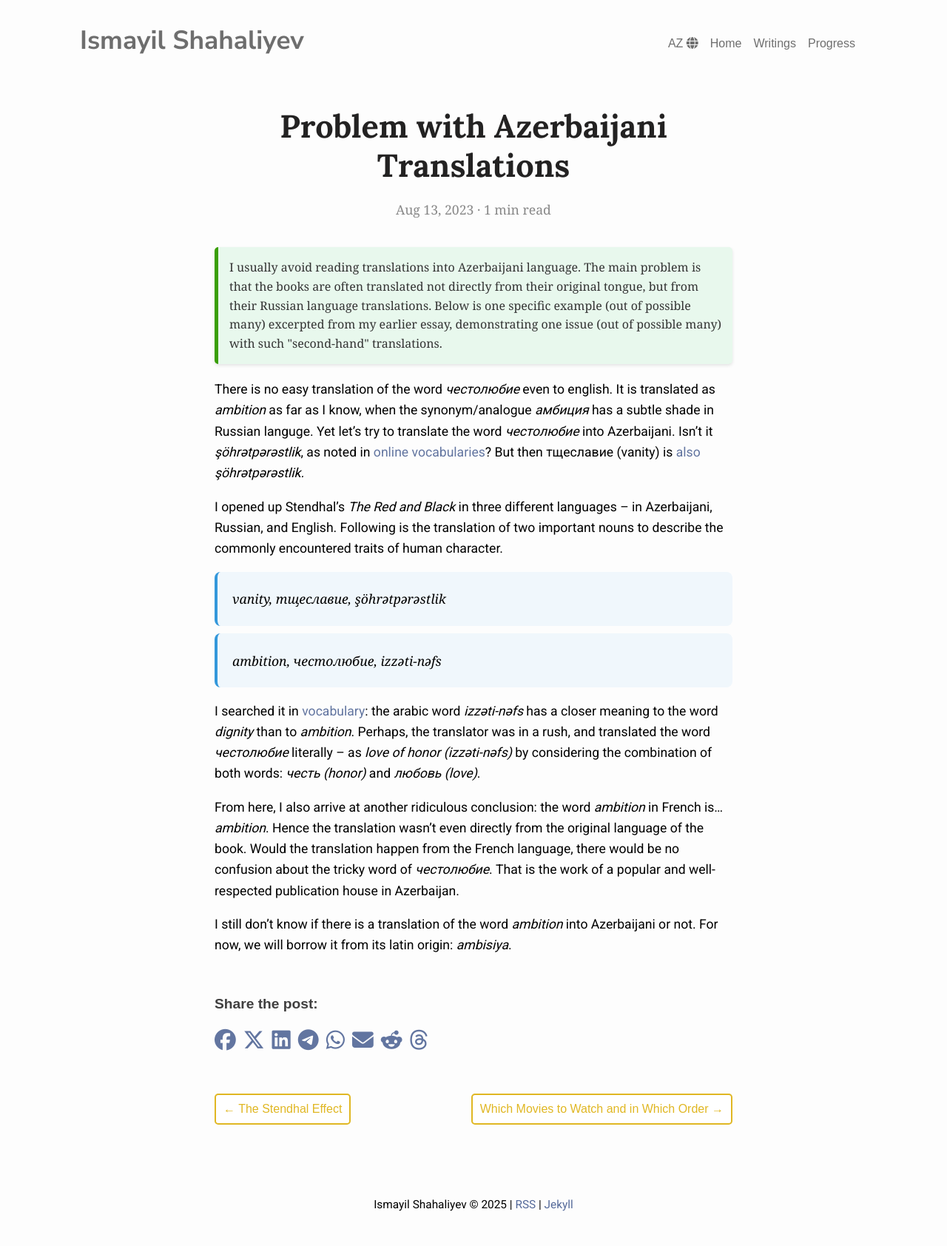
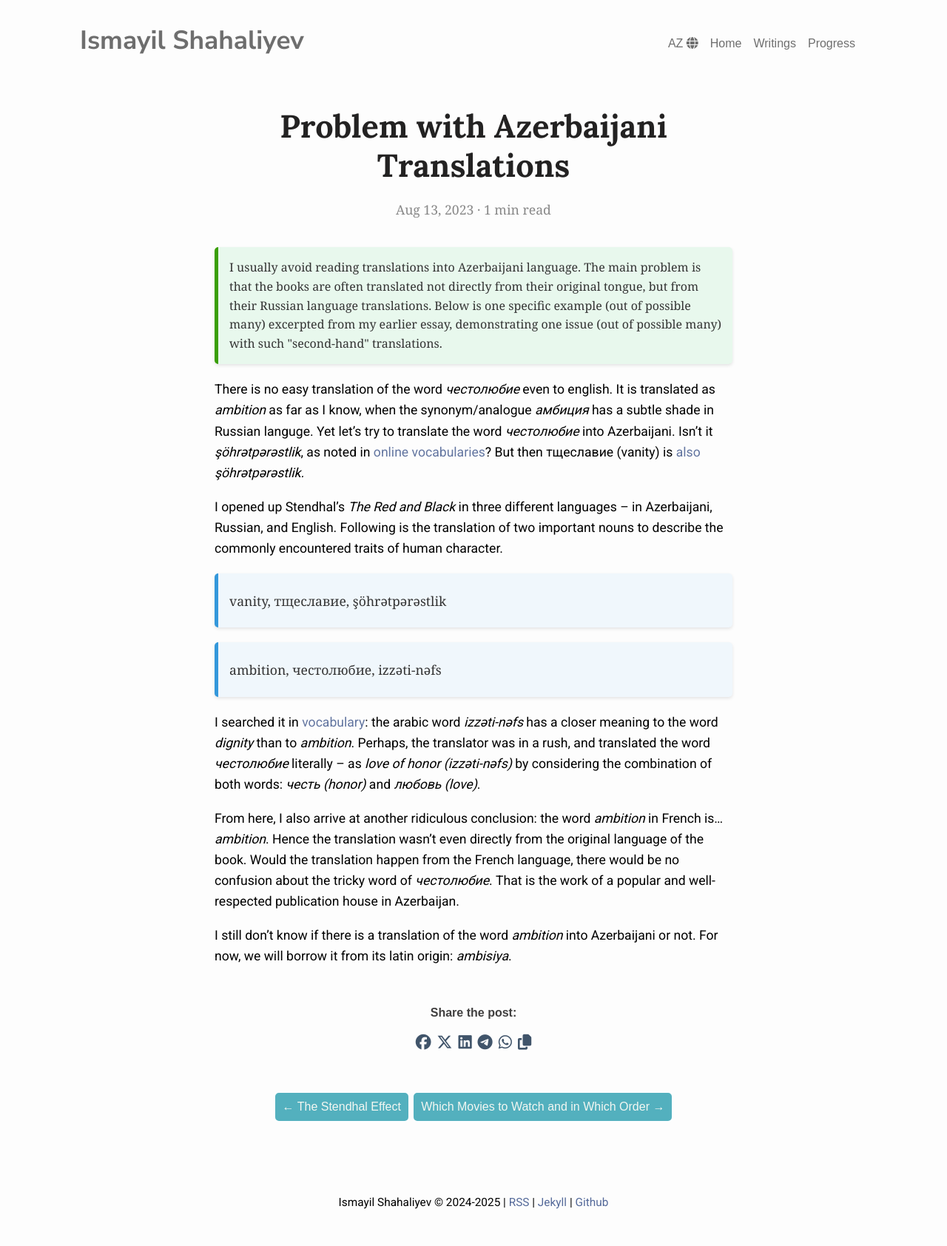
Before and after one commit to shahaliyev/shahaliyev.github.io, a Jekyll site: the page built from _posts/2023-08-13-translation.md, in a window 1280 px wide. Shown: the whole page at 74% size. Built offline with Jekyll 4.4.1, drawn with Linux system fonts in a browser that asks for light colours; nearby versions of some CDN libraries; comment, search, counter and statistics services are not loaded.

Commit message:
minor fixes

```diff
--- a/_includes/postnav.html
+++ b/_includes/postnav.html
@@ -15,24 +15,26 @@
 
 .post-navigation {
   display: flex;
-  justify-content: space-between;
-  gap: 1em;
+  justify-content: center;
+  gap: 0.2em;
   margin-top: 50px;
   margin-bottom: 50px;
 }
 .previous-post button,
 .next-post button {
-  border: 2px solid  #e0b723;
-  border-radius: 5px;
-  color: #e0b723;
+  border: 2px solid rgb(251, 254, 255);
+  border-radius: 7px;
+  color: #f3f7f2;
   padding: 10px;
   font-size: 1em;
   cursor: pointer;
   transition: background-color 0.3s ease;
-  background-color: white;
+  background-color: rgb(83, 176, 190);
 }
 .previous-post button:hover,
 .next-post button:hover {
-  background-color: #f6f4f1;
+  background-color: rgb(61, 146, 159);
+  color:white;
+  /* border-color:  #56595a;  */
 }
   </style>
--- a/_includes/smshare.html
+++ b/_includes/smshare.html
@@ -1,18 +1,17 @@
 <div id="share-bar">
-
     <h4 class="share-heading">
         {% if page.lang == "en" %}
             Share the post:
         {% elsif page.lang == "az" %}
             Mətni paylaşın:
-        {% endif %}</h4>
-
+        {% endif %}
+    </h4>
 
     <div class="share-buttons">
         <a class="horizontal-share-buttons" href="https://www.facebook.com/sharer/sharer.php?u={{ page.url | absolute_url }}" target="_blank" title="Share on Facebook">
             <i class="fab fa-facebook"></i>
         </a>
-        <a class="horizontal-share-buttons" href="https://twitter.com/intent/tweet?url={{ page.url | absolute_url }}&text={{ page.title | url_encode }}" target="_blank" title="Share on Twitter">
+        <a class="horizontal-share-buttons" href="https://twitter.com/intent/tweet?url={{ page.url | absolute_url }}&text={{ page.title | url_encode }}" target="_blank" title="Share on X">
             <i class="fab fa-x-twitter"></i>
         </a>
         <a class="horizontal-share-buttons" href="https://www.linkedin.com/shareArticle?mini=true&url={{ page.url | absolute_url }}&title={{ page.title | url_encode }}" target="_blank" title="Share on LinkedIn">
@@ -24,34 +23,59 @@
         <a class="horizontal-share-buttons" href="https://api.whatsapp.com/send?text={{ page.title | url_encode }}%20{{ page.url | absolute_url }}" target="_blank" title="Share on WhatsApp">
             <i class="fab fa-whatsapp"></i>
         </a>
-        <a class="horizontal-share-buttons" href="mailto:?subject={{ page.title | url_encode }}&body=Check out this link: {{ page.url | absolute_url }}" target="_blank" title="Share via Email">
-            <i class="fas fa-envelope"></i>
+
+        <a class="horizontal-share-buttons" href="javascript:void(0);" onclick="copyLink()" title="Copy Link">
+            <i class="fas fa-copy"></i>
         </a>
-        <a class="horizontal-share-buttons" href="https://www.reddit.com/submit?url={{ page.url | absolute_url }}&title={{ page.title | url_encode }}" target="_blank" title="Share on Reddit">
-            <i class="fab fa-reddit-alien"></i>
-        </a>
-        <a class="horizontal-share-buttons" href="https://www.threads.net/share?url={{ page.url | absolute_url }}&text={{ page.title | url_encode }}" target="_blank" title="Share on Threads">
-            <i class="fab fa-threads"></i>
-        </a>
+    </div>
+
+    <div id="copy-message" style="display: none; color: grey; margin-top: 10px;">
+        Link copied to clipboard
     </div>
 </div>
 
 <style>
+    .share-heading {
+        font-size: 1em;
+    }
+
     #share-bar {
         margin-top: 50px;
-    /* margin: 20px 0; */
+        text-align: center;
     }
 
     .share-buttons {
         display: flex;
-        gap: 10px;
+        gap: 8px;
+        justify-content: center;
+        align-items: center;
+        flex-wrap: wrap;
     }
 
     .share-buttons a {
         text-decoration: none;
-        font-size: 1.8em;
-        /* border-radius: 5px; */
-        /* background-color: #f0f0f0;
-        color: #333; */
+        font-size: 1.3em; /* Reduced size */
+        color: #40546a;
+        transition: transform 0.2s ease, color 0.2s ease;
+    }
+
+    .share-buttons a:hover {
+        /* transform: scale(1.1); */
+        color: #6186ad;
     }
 </style>
+
+<script>
+    function copyLink() {
+        var copyText = window.location.href;
+        var textarea = document.createElement("textarea");
+        textarea.value = copyText;
+        document.body.appendChild(textarea);
+        textarea.select();
+        document.execCommand("copy");
+        document.body.removeChild(textarea);
+
+        var message = document.getElementById("copy-message");
+        message.style.display = "inline-block";
+    }
+</script>
--- a/_layouts/default.html
+++ b/_layouts/default.html
@@ -60,7 +60,7 @@
   </main>
 
   <footer>
-    <p>{{ site.author[page.lang] }} &copy; {{ "now" | date: "%Y" }} | <a href="{{ '/feed.xml' | relative_url }}">RSS</a> | <a href="https://jekyllrb.com/" target="_blank">Jekyll</a></p>
+    <p>{{ site.author[page.lang] }} &copy; 2024-{{ "now" | date: "%Y" }} | <a href="{{ '/feed.xml' | relative_url }}">RSS</a> | <a href="https://jekyllrb.com/" target="_blank">Jekyll</a> | <a href="https://github.com/shahaliyev/shahaliyev.github.io">Github</a></p>
   </footer>
 
   <button id="scroll-btn" onclick="scrollToTop()">
--- a/assets/css/style.css
+++ b/assets/css/style.css
@@ -101,17 +101,26 @@ header .site-info {
 }
 
 blockquote {
-  border-left: 4px solid #3498db;
+  /* border-left: 4px solid #3498db;
   background-color: #f0f7fc;
   padding: 5px;
   padding-left: 20px;
   margin: 10px 0;
   font-style: italic;
   border-radius: 8px;
+  font-size: 1em; */
+
+  background-color: #f0f7fc;
+  border-left: 5px solid #3498db;
+  padding: 5px 5px 5px 15px;
+  margin: 20px 0;
   font-size: 1em;
+  color: #333;
+  border-radius: 5px;
+  box-shadow: 0 2px 4px rgba(0, 0, 0, 0.1);
 }
 blockquote p {
-  font-family: Georgia, 'Times New Roman', Times, serif;
+  font-family: Cambria, Cochin, Georgia, Times, 'Times New Roman', serif;
 }
 
 
--- a/assets/js/app.js
+++ b/assets/js/app.js
@@ -1,15 +1,23 @@
+
+
 let scrollBtn = document.getElementById("scroll-btn");
+let lastScrollTop = 0;
 
 window.onscroll = function() {
-  scrollFunction();
-};
+  let currentScroll = document.documentElement.scrollTop || document.body.scrollTop;
 
-function scrollFunction() {
-  if (document.body.scrollTop > 1000 || document.documentElement.scrollTop > 1000) {
+  if (currentScroll <= 1000) {
+
+    scrollBtn.style.display = "none";
+  } else if (currentScroll > lastScrollTop) {
+
+    scrollBtn.style.display = "none";
+  } else {
+
     scrollBtn.style.display = "block";
-  } else {
-    scrollBtn.style.display = "none";
   }
+
+  lastScrollTop = currentScroll <= 0 ? 0 : currentScroll;
 }
 
 function scrollToTop() {
```
Also changed, not shown: progress.html (+13 -12 lines), _posts/2025-02-15-cnn-pytorch.md (renamed from _posts/2025-02-16-cnn-pytorch.md).
